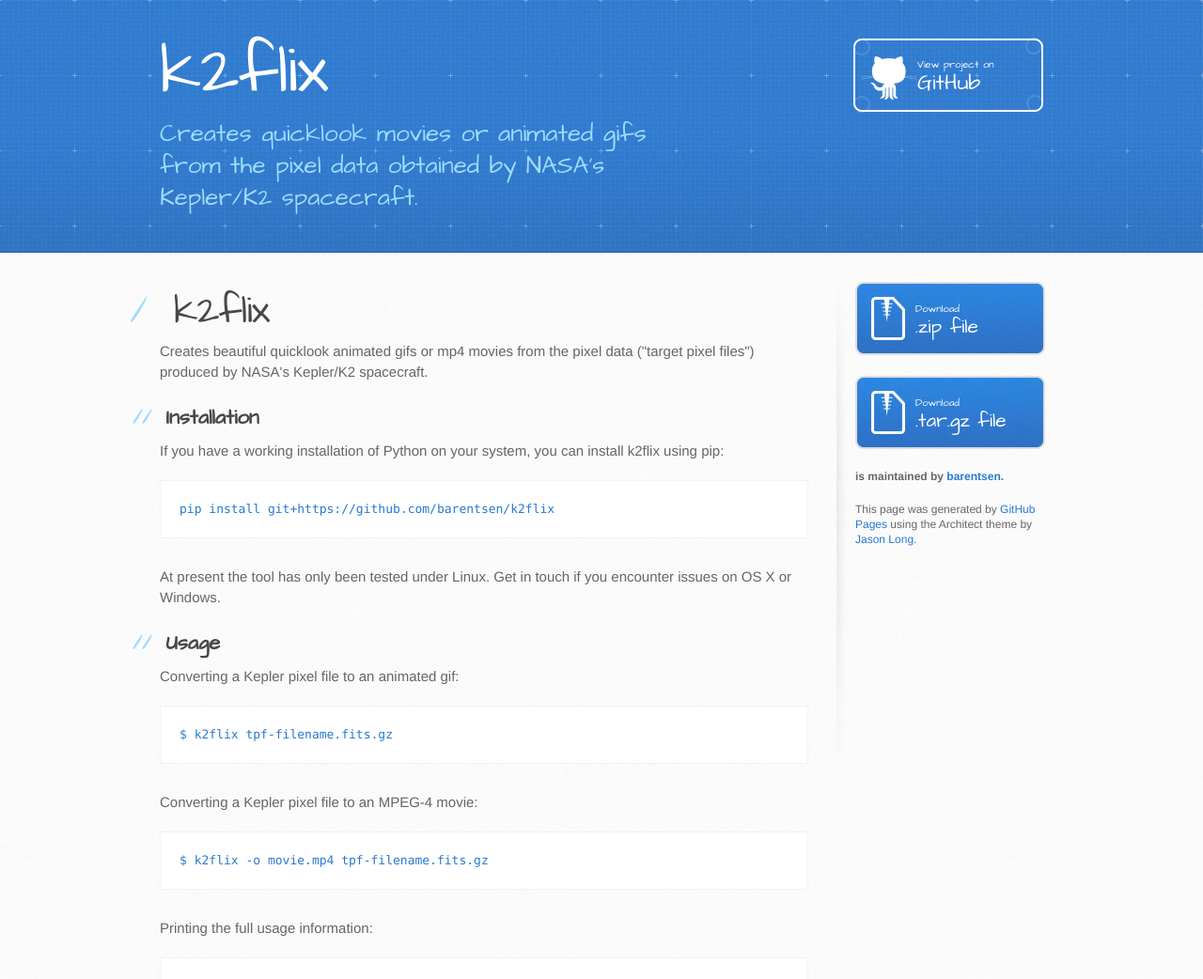
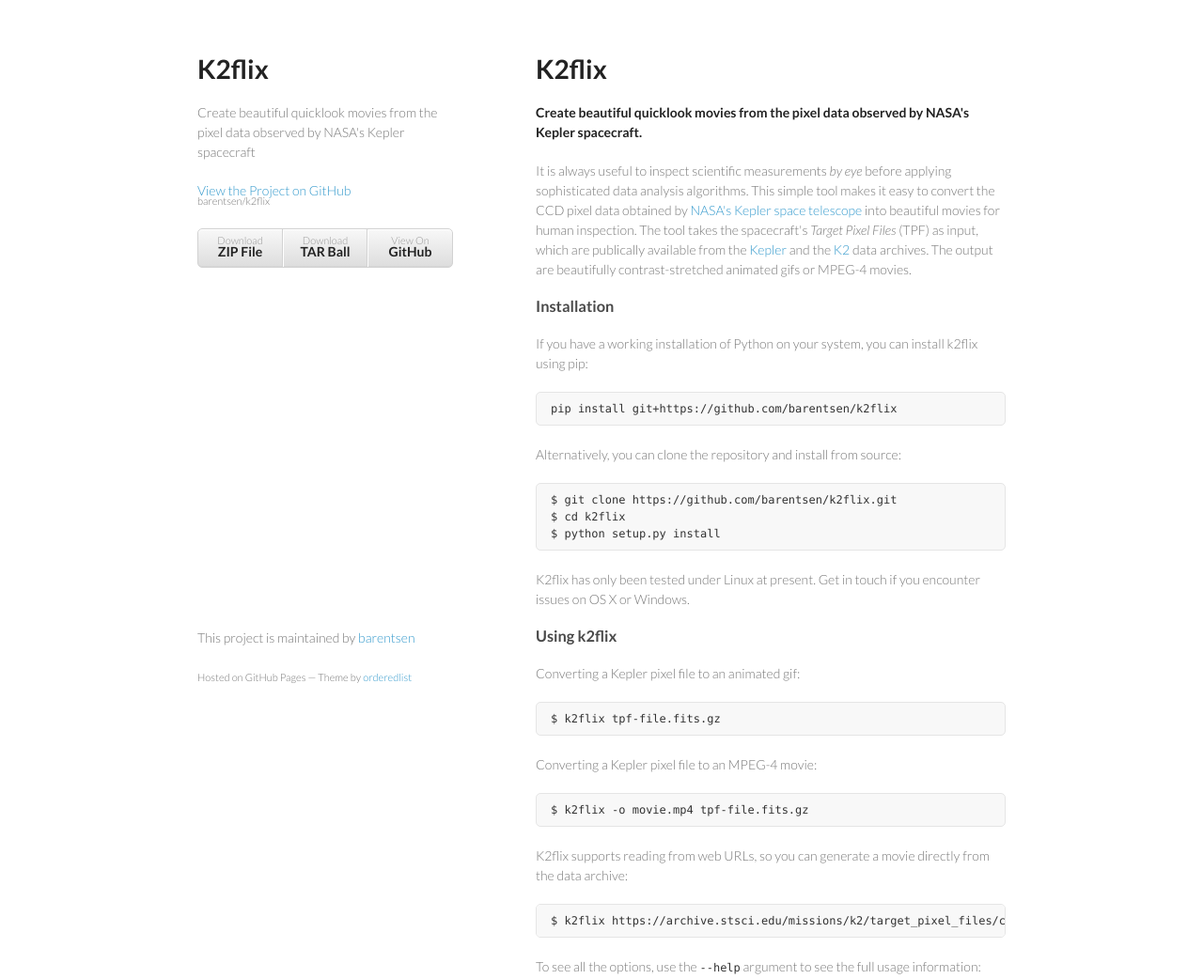
Before and after one commit to KeplerGO/k2flix, a plain HTML site: page index.html in a window 1280 px wide. Shown: the top 1042 px of the page at 94% size. Drawn offline with Linux system fonts and the light colour scheme.

Commit message:
Create gh-pages branch via GitHub

```diff
--- a/index.html
+++ b/index.html
@@ -1,63 +1,86 @@
-<!DOCTYPE html>
+<!doctype html>
 <html>
   <head>
-    <meta charset='utf-8'>
+    <meta charset="utf-8">
     <meta http-equiv="X-UA-Compatible" content="chrome=1">
-    <meta name="viewport" content="width=device-width, initial-scale=1, maximum-scale=1">
-    <link href='https://fonts.googleapis.com/css?family=Architects+Daughter' rel='stylesheet' type='text/css'>
-    <link rel="stylesheet" type="text/css" href="stylesheets/stylesheet.css" media="screen">
-    <link rel="stylesheet" type="text/css" href="stylesheets/pygment_trac.css" media="screen">
-    <link rel="stylesheet" type="text/css" href="stylesheets/print.css" media="print">
+    <title>K2flix by barentsen</title>
 
+    <link rel="stylesheet" href="stylesheets/styles.css">
+    <link rel="stylesheet" href="stylesheets/pygment_trac.css">
+    <meta name="viewport" content="width=device-width, initial-scale=1, user-scalable=no">
     <!--[if lt IE 9]>
     <script src="//html5shiv.googlecode.com/svn/trunk/html5.js"></script>
     <![endif]-->
+  </head>
+  <body>
+    <div class="wrapper">
+      <header>
+        <h1>K2flix</h1>
+        <p>Create beautiful quicklook movies from the pixel data observed by NASA&#39;s Kepler spacecraft</p>
 
-    <title>k2flix by barentsen</title>
-  </head>
+        <p class="view"><a href="https://github.com/barentsen/k2flix">View the Project on GitHub <small>barentsen/k2flix</small></a></p>
 
-  <body>
-    <header>
-      <div class="inner">
-        <h1>k2flix</h1>
-        <h2>Creates quicklook movies or animated gifs from the pixel data obtained by NASA&#39;s Kepler/K2 spacecraft.</h2>
-        <a href="https://github.com/barentsen/k2flix" class="button"><small>View project on</small> GitHub</a>
-      </div>
-    </header>
 
-    <div id="content-wrapper">
-      <div class="inner clearfix">
-        <section id="main-content">
-          <h1>
-<a id="k2flix" class="anchor" href="#k2flix" aria-hidden="true"><span class="octicon octicon-link"></span></a>k2flix</h1>
+        <ul>
+          <li><a href="https://github.com/barentsen/k2flix/zipball/master">Download <strong>ZIP File</strong></a></li>
+          <li><a href="https://github.com/barentsen/k2flix/tarball/master">Download <strong>TAR Ball</strong></a></li>
+          <li><a href="https://github.com/barentsen/k2flix">View On <strong>GitHub</strong></a></li>
+        </ul>
+      </header>
+      <section>
+        <h1>
+<a id="k2flix" class="anchor" href="#k2flix" aria-hidden="true"><span class="octicon octicon-link"></span></a>K2flix</h1>
 
-<p>Creates beautiful quicklook animated gifs or mp4 movies from the pixel data
-("target pixel files") produced by NASA's Kepler/K2 spacecraft.</p>
+<p><strong>Create beautiful quicklook movies from the pixel data observed by NASA's Kepler spacecraft.</strong></p>
 
-<h2>
-<a id="installation" class="anchor" href="#installation" aria-hidden="true"><span class="octicon octicon-link"></span></a>Installation</h2>
+<p>It is always useful to inspect scientific measurements <em>by eye</em>
+before applying sophisticated data analysis algorithms.
+This simple tool makes it easy to convert the CCD pixel data
+obtained by <a href="http://kepler.nasa.gov">NASA's Kepler space telescope</a>
+into beautiful movies for human inspection.
+The tool takes the spacecraft's <em>Target Pixel Files</em> (TPF) as input,
+which are publically available from the
+<a href="https://archive.stsci.edu/missions/kepler/target_pixel_files/">Kepler</a>
+and the <a href="https://archive.stsci.edu/missions/k2/target_pixel_files/">K2</a>
+data archives.
+The output are beautifully contrast-stretched animated gifs or MPEG-4 movies.</p>
+
+<h3>
+<a id="installation" class="anchor" href="#installation" aria-hidden="true"><span class="octicon octicon-link"></span></a>Installation</h3>
 
 <p>If you have a working installation of Python on your system, you can install k2flix using pip:</p>
 
 <pre><code>pip install git+https://github.com/barentsen/k2flix
 </code></pre>
 
-<p>At present the tool has only been tested under Linux.  Get in touch if you encounter issues on OS X or Windows.</p>
+<p>Alternatively, you can clone the repository and install from source:</p>
 
-<h2>
-<a id="usage" class="anchor" href="#usage" aria-hidden="true"><span class="octicon octicon-link"></span></a>Usage</h2>
+<pre><code>$ git clone https://github.com/barentsen/k2flix.git
+$ cd k2flix
+$ python setup.py install
+</code></pre>
+
+<p>K2flix has only been tested under Linux at present.  Get in touch if you encounter issues on OS X or Windows.</p>
+
+<h3>
+<a id="using-k2flix" class="anchor" href="#using-k2flix" aria-hidden="true"><span class="octicon octicon-link"></span></a>Using k2flix</h3>
 
 <p>Converting a Kepler pixel file to an animated gif:</p>
 
-<pre><code>$ k2flix tpf-filename.fits.gz
+<pre><code>$ k2flix tpf-file.fits.gz
 </code></pre>
 
 <p>Converting a Kepler pixel file to an MPEG-4 movie:</p>
 
-<pre><code>$ k2flix -o movie.mp4 tpf-filename.fits.gz
+<pre><code>$ k2flix -o movie.mp4 tpf-file.fits.gz
 </code></pre>
 
-<p>Printing the full usage information:</p>
+<p>K2flix supports reading from web URLs, so you can generate a movie directly from the data archive:</p>
+
+<pre><code>$ k2flix https://archive.stsci.edu/missions/k2/target_pixel_files/c1/201400000/00000/ktwo201400022-c01_lpd-targ.fits.gz
+</code></pre>
+
+<p>To see all the options, use the <code>--help</code> argument to see the full usage information:</p>
 
 <pre><code>$ k2flix --help
 usage: k2flix [-h] [-o filename] [--start IDX] [--stop IDX] [--step STEP]
@@ -89,31 +112,34 @@ optional arguments:
   --cmap colormap_name  matplotlib color map name (default: gray)
 </code></pre>
 
-<h2>
-<a id="license" class="anchor" href="#license" aria-hidden="true"><span class="octicon octicon-link"></span></a>License</h2>
+<h3>
+<a id="contributing" class="anchor" href="#contributing" aria-hidden="true"><span class="octicon octicon-link"></span></a>Contributing</h3>
+
+<p>To report bugs and request features, please use the <a href="https://github.com/barentsen/k2flix/issues">issue tracker</a>. Code contributions are very welcome.</p>
+
+<h3>
+<a id="license" class="anchor" href="#license" aria-hidden="true"><span class="octicon octicon-link"></span></a>License</h3>
 
 <p>Copyright 2015 Geert Barentsen.</p>
 
-<p>k2flix is free software made available under the MIT License. For details see the LICENSE file.</p>
-        </section>
-
-        <aside id="sidebar">
-          <a href="https://github.com/barentsen/k2flix/zipball/master" class="button">
-            <small>Download</small>
-            .zip file
-          </a>
-          <a href="https://github.com/barentsen/k2flix/tarball/master" class="button">
-            <small>Download</small>
-            .tar.gz file
-          </a>
-
-          <p class="repo-owner"><a href="https://github.com/barentsen/k2flix"></a> is maintained by <a href="https://github.com/barentsen">barentsen</a>.</p>
-
-          <p>This page was generated by <a href="https://pages.github.com">GitHub Pages</a> using the Architect theme by <a href="https://twitter.com/jasonlong">Jason Long</a>.</p>
-        </aside>
-      </div>
+<p>K2flix is free software made available under the MIT License. For details see the LICENSE file.</p>
+      </section>
+      <footer>
+        <p>This project is maintained by <a href="https://github.com/barentsen">barentsen</a></p>
+        <p><small>Hosted on GitHub Pages &mdash; Theme by <a href="https://github.com/orderedlist">orderedlist</a></small></p>
+      </footer>
     </div>
-
+    <script src="javascripts/scale.fix.js"></script>
+              <script type="text/javascript">
+            var gaJsHost = (("https:" == document.location.protocol) ? "https://ssl." : "http://www.");
+            document.write(unescape("%3Cscript src='" + gaJsHost + "google-analytics.com/ga.js' type='text/javascript'%3E%3C/script%3E"));
+          </script>
+          <script type="text/javascript">
+            try {
+              var pageTracker = _gat._getTracker("UA-69171-6");
+            pageTracker._trackPageview();
+            } catch(err) {}
+          </script>
 
   </body>
 </html>
--- /dev/null
+++ b/javascripts/scale.fix.js
@@ -0,0 +1,17 @@
+var metas = document.getElementsByTagName('meta');
+var i;
+if (navigator.userAgent.match(/iPhone/i)) {
+  for (i=0; i<metas.length; i++) {
+    if (metas[i].name == "viewport") {
+      metas[i].content = "width=device-width, minimum-scale=1.0, maximum-scale=1.0";
+    }
+  }
+  document.addEventListener("gesturestart", gestureStart, false);
+}
+function gestureStart() {
+  for (i=0; i<metas.length; i++) {
+    if (metas[i].name == "viewport") {
+      metas[i].content = "width=device-width, minimum-scale=0.25, maximum-scale=1.6";
+    }
+  }
+}
--- /dev/null
+++ b/stylesheets/styles.css
@@ -0,0 +1,255 @@
+@import url(https://fonts.googleapis.com/css?family=Lato:300italic,700italic,300,700);
+
+body {
+  padding:50px;
+  font:14px/1.5 Lato, "Helvetica Neue", Helvetica, Arial, sans-serif;
+  color:#777;
+  font-weight:300;
+}
+
+h1, h2, h3, h4, h5, h6 {
+  color:#222;
+  margin:0 0 20px;
+}
+
+p, ul, ol, table, pre, dl {
+  margin:0 0 20px;
+}
+
+h1, h2, h3 {
+  line-height:1.1;
+}
+
+h1 {
+  font-size:28px;
+}
+
+h2 {
+  color:#393939;
+}
+
+h3, h4, h5, h6 {
+  color:#494949;
+}
+
+a {
+  color:#39c;
+  font-weight:400;
+  text-decoration:none;
+}
+
+a small {
+  font-size:11px;
+  color:#777;
+  margin-top:-0.6em;
+  display:block;
+}
+
+.wrapper {
+  width:860px;
+  margin:0 auto;
+}
+
+blockquote {
+  border-left:1px solid #e5e5e5;
+  margin:0;
+  padding:0 0 0 20px;
+  font-style:italic;
+}
+
+code, pre {
+  font-family:Monaco, Bitstream Vera Sans Mono, Lucida Console, Terminal;
+  color:#333;
+  font-size:12px;
+}
+
+pre {
+  padding:8px 15px;
+  background: #f8f8f8;
+  border-radius:5px;
+  border:1px solid #e5e5e5;
+  overflow-x: auto;
+}
+
+table {
+  width:100%;
+  border-collapse:collapse;
+}
+
+th, td {
+  text-align:left;
+  padding:5px 10px;
+  border-bottom:1px solid #e5e5e5;
+}
+
+dt {
+  color:#444;
+  font-weight:700;
+}
+
+th {
+  color:#444;
+}
+
+img {
+  max-width:100%;
+}
+
+header {
+  width:270px;
+  float:left;
+  position:fixed;
+}
+
+header ul {
+  list-style:none;
+  height:40px;
+
+  padding:0;
+
+  background: #eee;
+  background: -moz-linear-gradient(top, #f8f8f8 0%, #dddddd 100%);
+  background: -webkit-gradient(linear, left top, left bottom, color-stop(0%,#f8f8f8), color-stop(100%,#dddddd));
+  background: -webkit-linear-gradient(top, #f8f8f8 0%,#dddddd 100%);
+  background: -o-linear-gradient(top, #f8f8f8 0%,#dddddd 100%);
+  background: -ms-linear-gradient(top, #f8f8f8 0%,#dddddd 100%);
+  background: linear-gradient(top, #f8f8f8 0%,#dddddd 100%);
+
+  border-radius:5px;
+  border:1px solid #d2d2d2;
+  box-shadow:inset #fff 0 1px 0, inset rgba(0,0,0,0.03) 0 -1px 0;
+  width:270px;
+}
+
+header li {
+  width:89px;
+  float:left;
+  border-right:1px solid #d2d2d2;
+  height:40px;
+}
+
+header ul a {
+  line-height:1;
+  font-size:11px;
+  color:#999;
+  display:block;
+  text-align:center;
+  padding-top:6px;
+  height:40px;
+}
+
+strong {
+  color:#222;
+  font-weight:700;
+}
+
+header ul li + li {
+  width:88px;
+  border-left:1px solid #fff;
+}
+
+header ul li + li + li {
+  border-right:none;
+  width:89px;
+}
+
+header ul a strong {
+  font-size:14px;
+  display:block;
+  color:#222;
+}
+
+section {
+  width:500px;
+  float:right;
+  padding-bottom:50px;
+}
+
+small {
+  font-size:11px;
+}
+
+hr {
+  border:0;
+  background:#e5e5e5;
+  height:1px;
+  margin:0 0 20px;
+}
+
+footer {
+  width:270px;
+  float:left;
+  position:fixed;
+  bottom:50px;
+}
+
+@media print, screen and (max-width: 960px) {
+
+  div.wrapper {
+    width:auto;
+    margin:0;
+  }
+
+  header, section, footer {
+    float:none;
+    position:static;
+    width:auto;
+  }
+
+  header {
+    padding-right:320px;
+  }
+
+  section {
+    border:1px solid #e5e5e5;
+    border-width:1px 0;
+    padding:20px 0;
+    margin:0 0 20px;
+  }
+
+  header a small {
+    display:inline;
+  }
+
+  header ul {
+    position:absolute;
+    right:50px;
+    top:52px;
+  }
+}
+
+@media print, screen and (max-width: 720px) {
+  body {
+    word-wrap:break-word;
+  }
+
+  header {
+    padding:0;
+  }
+
+  header ul, header p.view {
+    position:static;
+  }
+
+  pre, code {
+    word-wrap:normal;
+  }
+}
+
+@media print, screen and (max-width: 480px) {
+  body {
+    padding:15px;
+  }
+
+  header ul {
+    display:none;
+  }
+}
+
+@media print {
+  body {
+    padding:0.4in;
+    font-size:12pt;
+    color:#444;
+  }
+}
```
Also changed, not shown: params.json (+1 -1 lines).
